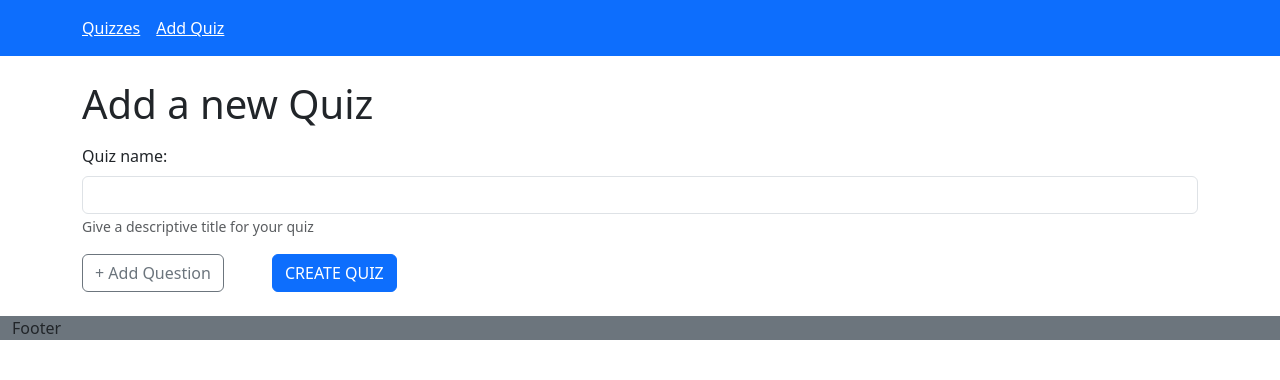
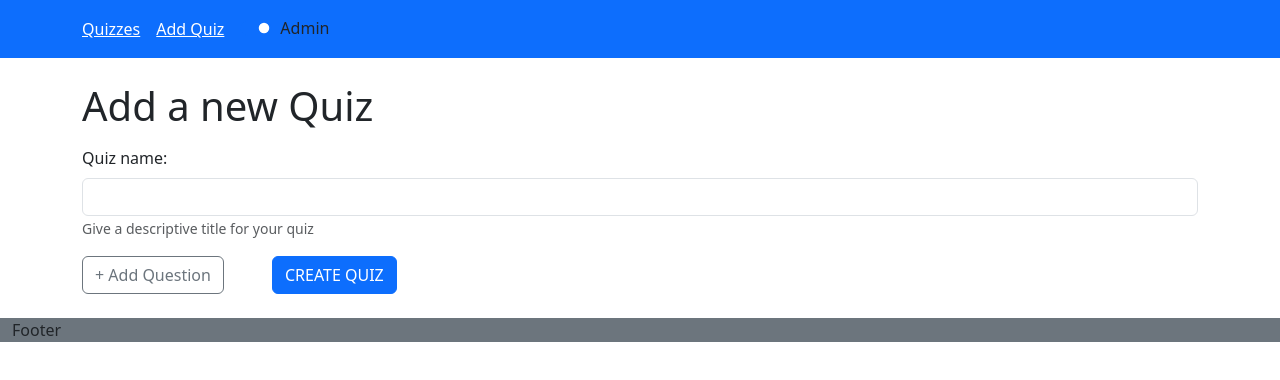
Before and after one commit to jasmingubeljic/jQuiz, a React (Vite) app: page /create in a window 1280 px wide. Shown: the top 380 px of the page. Built offline with nearby package versions, Linux system fonts and the light colour scheme.

Commit message:
feat: structure routes, and add Admin mode

```diff
--- a/src/api/useApi.js
+++ b/src/api/useApi.js
@@ -5,11 +5,6 @@ export default function useApi() {
 
   const simulateNetworkDelay = (time = 600) => {
     return new Promise((resolve) => setTimeout(resolve, time));
-  };
-
-  const fetchQuizzes = async () => {
-    await simulateNetworkDelay();
-    return quizzes;
   };
 
   const fetchQuiz = async (id) => {
@@ -43,7 +38,6 @@ export default function useApi() {
   };
 
   return {
-    fetchQuizzes,
     fetchQuiz,
     addQuiz,
     editQuiz,
--- a/src/components/Navigation/Navigation.jsx
+++ b/src/components/Navigation/Navigation.jsx
@@ -1,8 +1,11 @@
 import { Col, Row, Stack } from "react-bootstrap";
+import Form from "react-bootstrap/Form";
 import Container from "react-bootstrap/Container";
 import { Link } from "react-router-dom";
+import useStore from "../../store/useStore";
 
 export default function Navigation() {
+  const { isAdmin, setIsAdmin } = useStore();
   return (
     <Container>
       <Row>
@@ -14,6 +17,14 @@ export default function Navigation() {
             <Link to="/create" className="text-white">
               Add Quiz
             </Link>
+            <Form.Check
+              type="switch"
+              name="adminSwitch"
+              id="custom-switch"
+              label="Admin"
+              defaultChecked={isAdmin}
+              onChange={(e) => setIsAdmin(e.target.checked)}
+            ></Form.Check>
           </Stack>
         </Col>
       </Row>
--- /dev/null
+++ b/src/components/QuizzesList/QuizzesList.jsx
@@ -0,0 +1,28 @@
+import useStore from "../../store/useStore";
+import Stack from "react-bootstrap/Stack";
+import Button from "react-bootstrap/Button";
+import { Link, useNavigate } from "react-router-dom";
+
+export default function QuizzesList() {
+  const { quizzes, isAdmin } = useStore();
+  const navigate = useNavigate();
+
+  return (
+    <ul>
+      {quizzes.map((q, index) => (
+        <li key={index}>
+          <Stack direction="horizontal" className="gap-3">
+            <Link to={`/quiz/${q.id}`}>{q.title}</Link>
+            <Button
+              variant="secondary"
+              onClick={() => navigate("/edit/" + q.id + "?edit=true")}
+              hidden={!isAdmin}
+            >
+              Edit
+            </Button>
+          </Stack>
+        </li>
+      ))}
+    </ul>
+  );
+}
--- a/src/pages/Homepage/Homepage.jsx
+++ b/src/pages/Homepage/Homepage.jsx
@@ -1,26 +1,5 @@
-import { Button, Stack } from "react-bootstrap";
-import useStore from "../../store/useStore";
-import { useNavigate } from "react-router-dom";
+import QuizzesList from "../../components/QuizzesList/QuizzesList";
 
 export default function Homepage() {
-  const { quizzes } = useStore();
-  const navigate = useNavigate();
-
-  return (
-    <ul>
-      {quizzes.map((q, index) => (
-        <li key={index}>
-          <Stack direction="horizontal" className="gap-3">
-            {q.title}{" "}
-            <Button
-              variant="secondary"
-              onClick={() => navigate("/edit/" + q.id + "?edit=true")}
-            >
-              Edit
-            </Button>
-          </Stack>
-        </li>
-      ))}
-    </ul>
-  );
+  return <QuizzesList />;
 }
--- /dev/null
+++ b/src/pages/ManageQuizPage/ManageQuizPage.jsx
@@ -0,0 +1,5 @@
+import QuizManager from "../../components/QuizManager/QuizManager";
+
+export default function AddQuiz() {
+  return <QuizManager />;
+}
--- /dev/null
+++ b/src/pages/QuizPage/QuizPage.jsx
@@ -0,0 +1,9 @@
+import { Container } from "react-bootstrap";
+
+export default function QuizPage() {
+  return (
+    <Container>
+      <h1>Quiz Page</h1>
+    </Container>
+  );
+}
--- a/src/store/useStore.js
+++ b/src/store/useStore.js
@@ -29,6 +29,12 @@ const useStore = create(
           return { quizzes: s };
         });
       },
+      isAdmin: true,
+      setIsAdmin: (bool) => {
+        set(() => {
+          return { isAdmin: bool };
+        });
+      },
     }),
     {
       name: "quizzes",
```
Also changed, not shown: src/App.jsx (+5 -4 lines), src/components/QuizManager/QuizManager.jsx (renamed from src/components/AddQuiz/AddQuiz.jsx).
